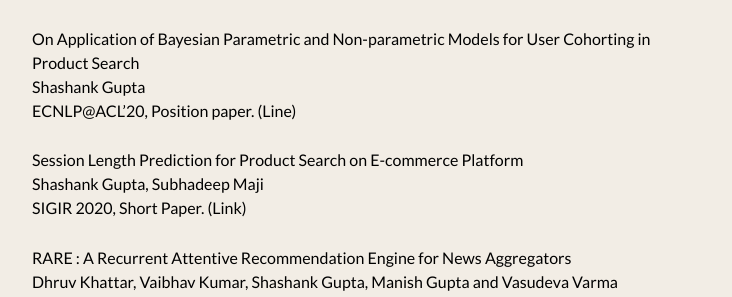
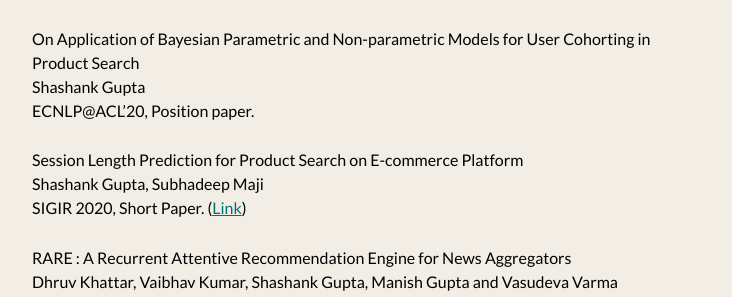
Before and after one commit to shashankg7/shashankg7.github.io, a Jekyll site: the page built from publications.md, in a window 1280 px wide and 900 px high. Shown: the part 307-604 px from the top of the window, without its empty margins (272-1004 px from the left). Built offline with Jekyll 4.4.1, drawn with Linux system fonts in a browser that asks for light colours; nearby versions of some CDN libraries; our own code applies the rules of GitHub Pages for plain Markdown files.

Commit message:
Update publications.md

```diff
--- a/publications.md
+++ b/publications.md
@@ -12,11 +12,11 @@
 
 On Application of Bayesian Parametric and Non-parametric Models for User Cohorting in Product Search <br>
 Shashank Gupta <br>
-ECNLP@ACL'20, Position paper. (Line)
+ECNLP@ACL'20, Position paper.
 
 Session Length Prediction for Product Search on E-commerce Platform <br>
 Shashank Gupta, Subhadeep Maji <br>
-SIGIR 2020, Short Paper. (Link)
+SIGIR 2020, Short Paper. ([Link](https://iiitaphyd-my.sharepoint.com/:b:/g/personal/shashank_gupta_alumni_iiit_ac_in/EXNmsfIV9MlGjSLdfpYrnmABpcHAhHjvwWC08WPLEmwnqQ?e=E0CLGF))
 
 RARE : A Recurrent Attentive Recommendation Engine for News Aggregators <br>
 Dhruv Khattar, Vaibhav Kumar, Shashank Gupta, Manish Gupta and Vasudeva Varma <br>
```
